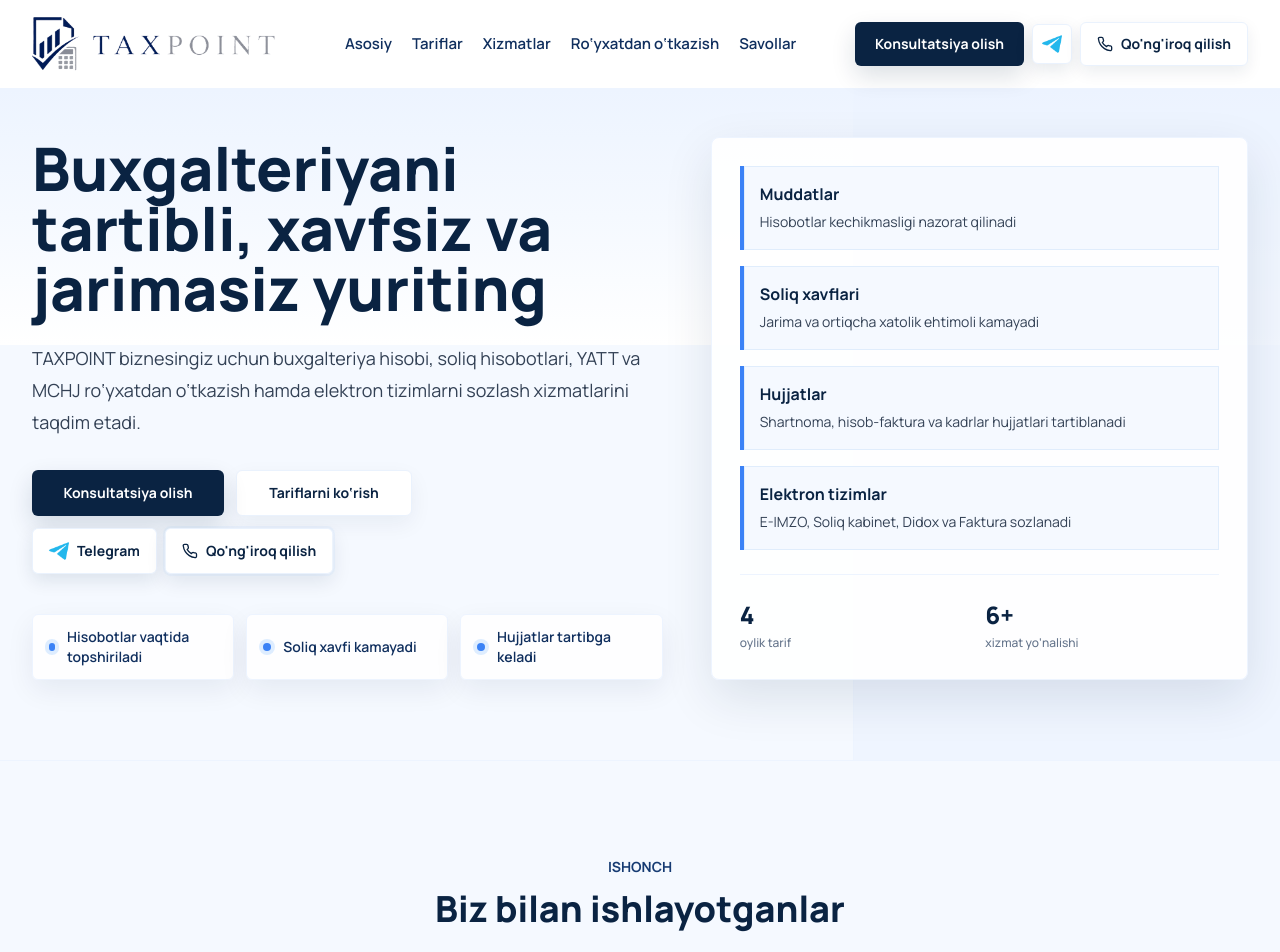
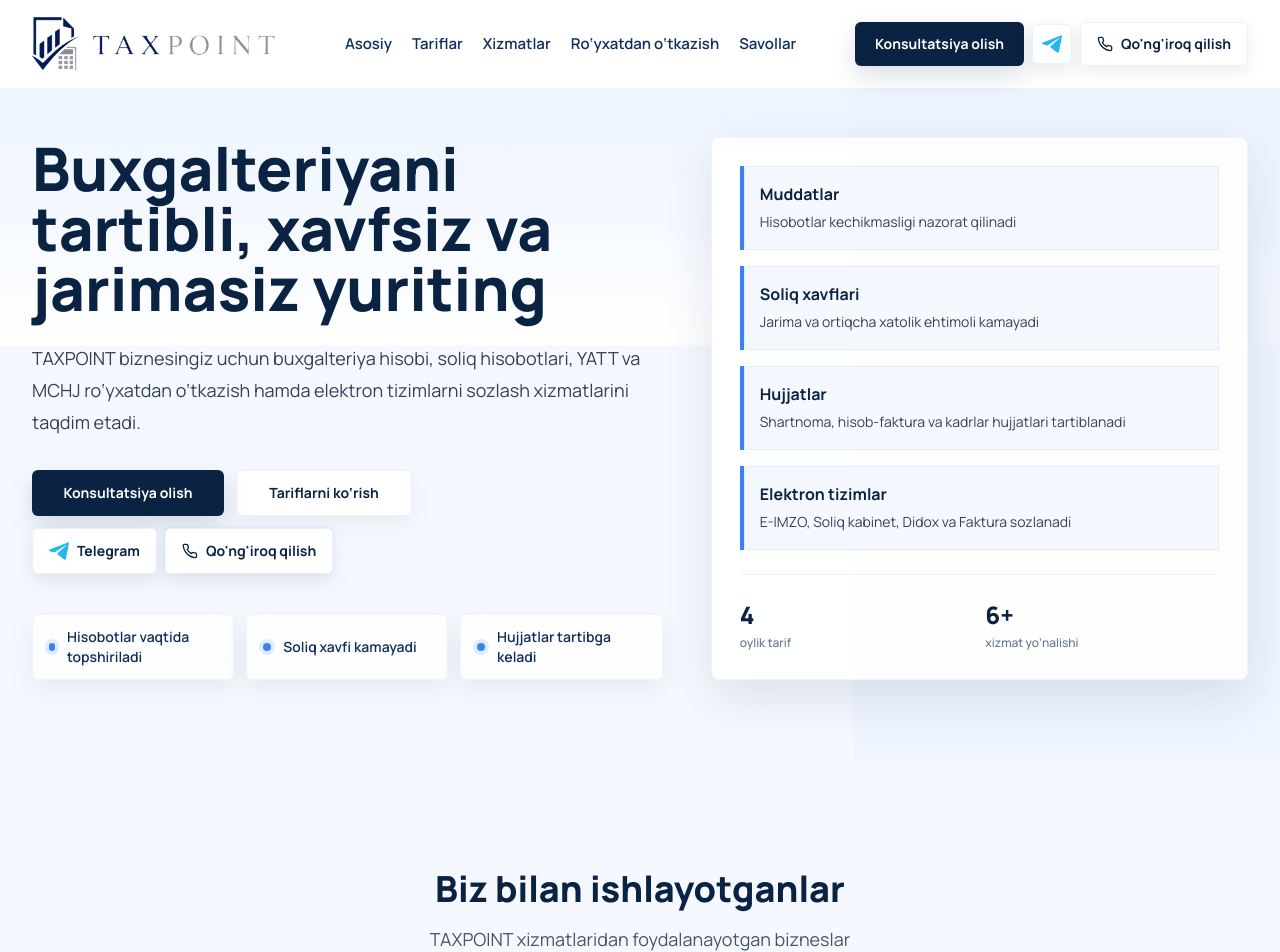
Before and after one commit to zefarkov/taxpoint, a Next.js app: page / in a window 1280 px wide. Shown: the top 952 px of the page. Built offline with nearby package versions, Linux system fonts and the light colour scheme.

Commit message:
Update ClientsSection.tsx

```diff
--- a/src/components/ClientsSection.tsx
+++ b/src/components/ClientsSection.tsx
@@ -27,9 +27,6 @@ export function ClientsSection() {
     <section className="section-padding overflow-hidden bg-navy-50">
       <div className="mx-auto max-w-7xl px-4 sm:px-6 lg:px-8">
         <div className="mx-auto max-w-3xl text-center">
-          <p className="text-sm font-bold uppercase tracking-normal text-navy-700">
-            Ishonch
-          </p>
           <h2 className="mt-3 text-3xl font-extrabold tracking-normal text-navy-900 sm:text-4xl">
             Biz bilan ishlayotganlar
           </h2>
```
